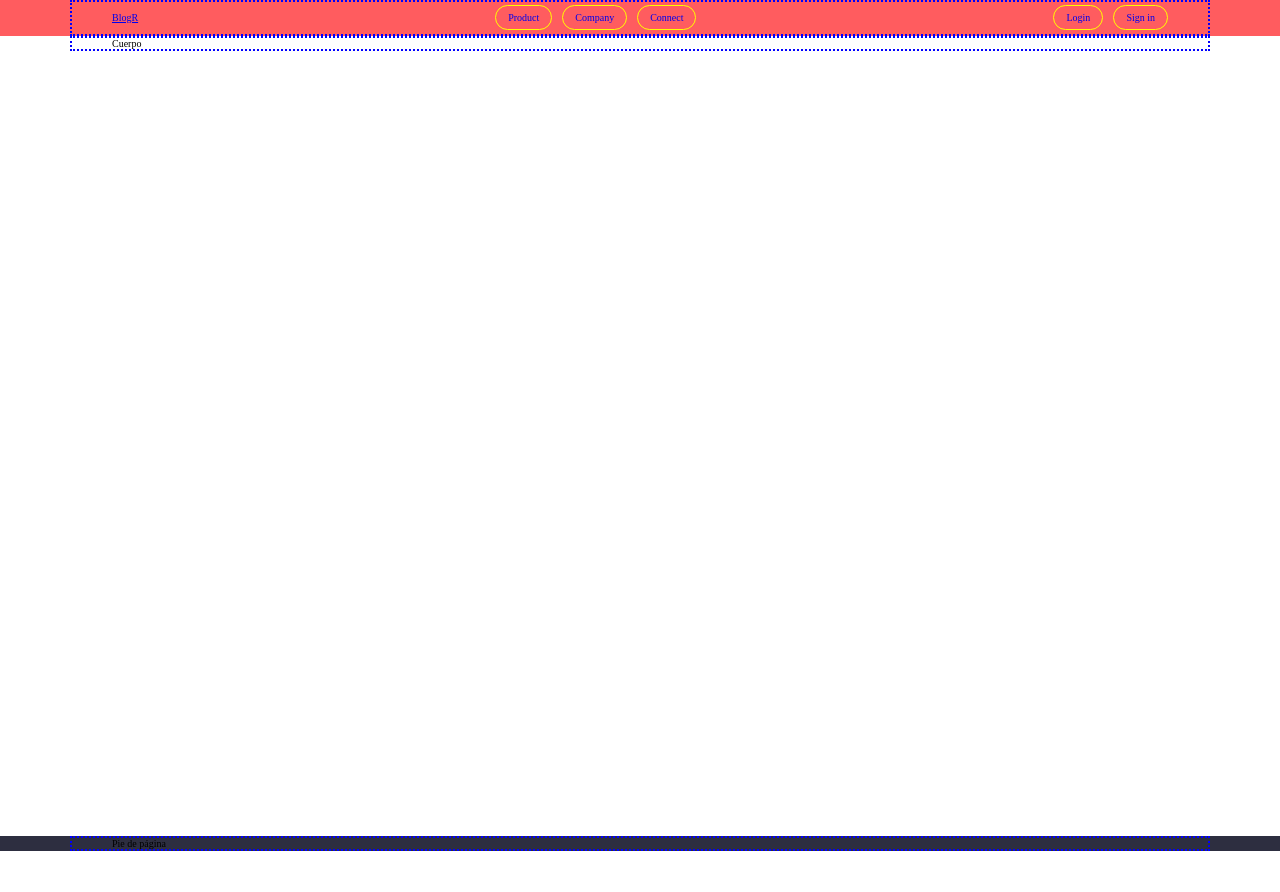
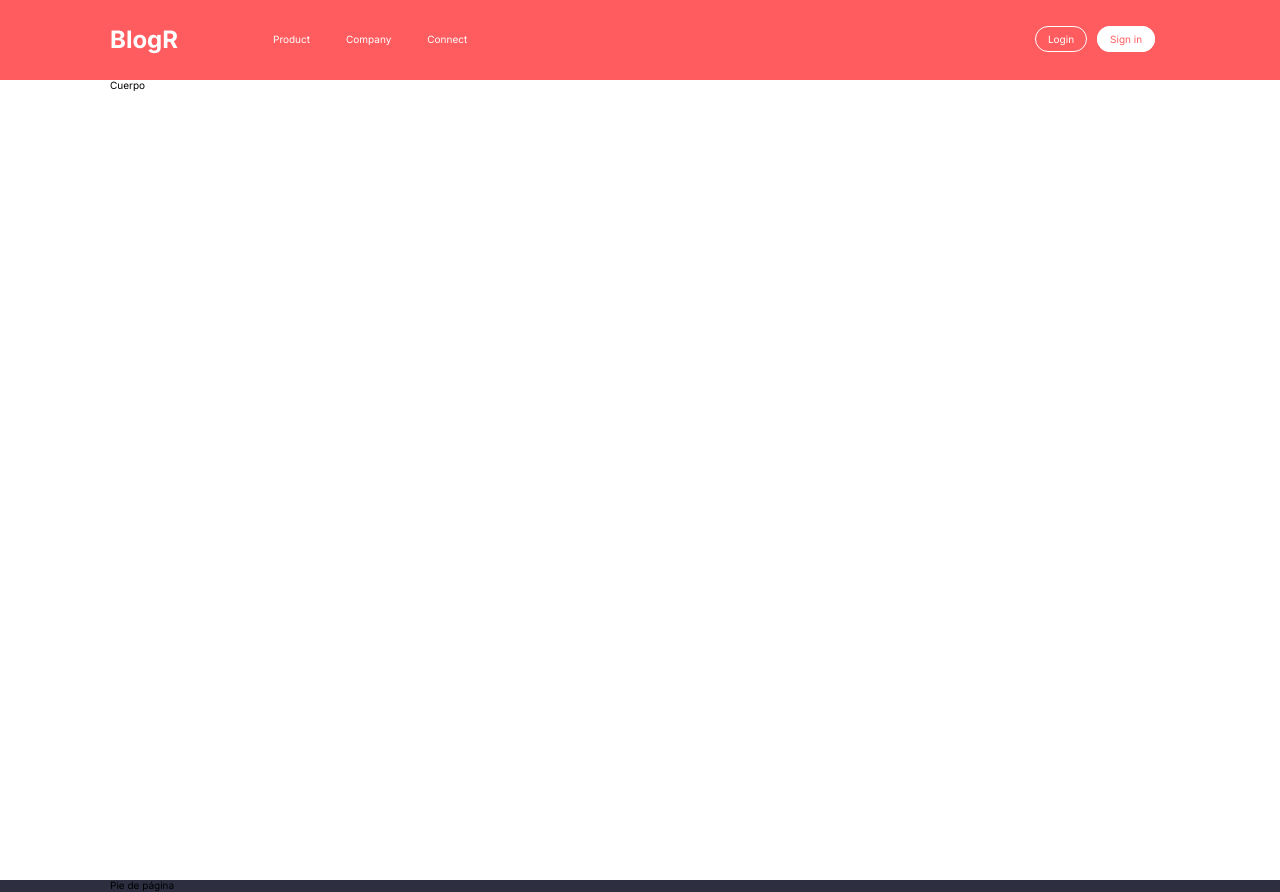
Before and after one commit to diegoamunoz/blogr-rws, a plain HTML site: page index.html in a window 1280 px wide. Before the commit the page ends 851 px from the top, so only its background shows below. Drawn offline with Linux system fonts and the light colour scheme; a web font is replaced by a local one.

Commit message:
se ajustan estilos del navbar, login, se quitan líneas guía y se continúa acomodando el menú a mobile

```diff
--- a/css/index.css
+++ b/css/index.css
@@ -1,3 +1,5 @@
+@import url('https://fonts.googleapis.com/css2?family=DM+Serif+Text:ital@0;1&family=Inter:ital,opsz,wght@0,14..32,100..900;1,14..32,100..900&display=swap');
+
 :root {
     /**colors*/
     --SunsetOrange: #ff5c5f ;
@@ -21,6 +23,7 @@ html {
 body {
     font-size: 1.4 rem;
     /** 14px; */
+    font-family: "Inter", sans-serif;
 }
 
 .main-container {
@@ -39,13 +42,27 @@ body {
     display: flex;
     justify-content: space-between;
     align-items: center;
+    max-height: 8rem ;
+    height: 8rem;
+
 }
 
+.logo-site {
+    text-decoration: none;
+    color: white;
+    font-size: 2.4rem;
+    font-weight: bold;
+}
 .navbar__center {
     display: flex;
     justify-content: space-between;
     align-items: center;
     gap: 1rem;
+}
+
+.icon-hamburguer {
+    color: white;
+    font-size: 2.4rem;
 }
 
 .navbar__right {
@@ -77,6 +94,22 @@ body {
     text-decoration: none;
 }
 
+.btn-primary {
+    background: white;
+    border: 1px solid white;
+    color: #ff5c5f;
+}
+
+.btn-outline-primary {
+    border: 1px solid white;
+    color: white;
+}
+
+.btn-secondary {
+    border: 1px solid transparent;
+    color: white;
+}
+
 /**Main*/
 .main {
     flex-grow: 1;
@@ -105,14 +138,14 @@ Desktop first
 3. Las condiciones del media query deben atacar el ancho maximo (max-width)*/
 
 .container {
-    border: 2px dotted blue;
+    /* border: 2px dotted blue; */
     max-width: 96vw;
     margin: 0 auto;
     box-sizing: border-box;
     padding: 0 8 px;
 }
 .container-fluid {
-    border: 2px dotted orange;
+    /* border: 2px dotted orange; */
     max-width: 100vh;
     margin: 0 auto;
     box-sizing: border-box;
@@ -132,8 +165,15 @@ Desktop first
         max-width: 72rem;
         padding: 0 2.4rem;
     }
+    .navbar__left {
+        flex-basis: 15rem;
+    }
+    .navbar__center {
+        flex-grow: 1;
+    }
     .navbar__right {
         display: block;
+        flex-basis: 15rem;
     }
     .menu-main {
     list-style: none;
--- a/index.html
+++ b/index.html
@@ -4,6 +4,9 @@
     <meta charset="UTF-8">
     <meta name="viewport" content="width=device-width, initial-scale=1.0">
     <title>Blog r</title>
+    <link rel="preconnect" href="https://fonts.googleapis.com">
+<link rel="preconnect" href="https://fonts.gstatic.com" crossorigin>
+<link href="https://fonts.googleapis.com/css2?family=DM+Serif+Text:ital@0;1&family=Inter:ital,opsz,wght@0,14..32,100..900;1,14..32,100..900&display=swap" rel="stylesheet">
     <link rel="stylesheet" href="https://cdnjs.cloudflare.com/ajax/libs/font-awesome/6.7.2/css/all.min.css" integrity="sha512-Evv84Mr4kqVGRNSgIGL/F/aIDqQb7xQ2vcrdIwxfjThSH8CSR7PBEakCr51Ck+w+/U6swU2Im1vVX0SVk9ABhg==" crossorigin="anonymous" referrerpolicy="no-referrer" />
     <link rel="stylesheet" href="./css/normalize.css">
     <link rel="stylesheet" href="./css/index.css">
@@ -13,25 +16,25 @@
         <header class="header">
             <div class="container">
                 <nav class="navbar">
-                    <div class="navbar__left"><a href="#">BlogR</a></div>
+                    <div class="navbar__left"><a class="logo-site" href="#">BlogR</a></div>
                     <div class="navbar__center">
                         <ul class="menu-main">
                             <li class="menu-item item item-1">
-                            <a class="menu-link link link-1 btn" href="#">Product</a></li>
+                            <a class="menu-link link link-1 btn btn-secondary" href="#">Product</a></li>
                             <li class="menu-item item item-2">
-                                <a class="menu-link link link-2 btn" href="#">Company</a></li>
+                                <a class="menu-link link link-2 btn btn-secondary" href="#">Company</a></li>
                             <li class="menu-item item item-3">
-                                <a class="menu-link link link-3 btn" href="#">Connect</a></li>
+                                <a class="menu-link link link-3 btn btn-secondary" href="#">Connect</a></li>
                         </ul>
                         <i class="fa-solid fa-bars icon-hamburguer"></i>
                     </div>
                     <div class="navbar__right"> <ul class="menu-authentication">
                         <li class="menu-item item item-1">
-                        <a class="menu_link link link-1 btn" href="#">Login</a></li>
+                        <a class="menu_link link link-1 btn btn-outline-primary" href="#">Login</a></li>
                         <li class="menu-item item item-2">
-                        <a class="menu_link link link-2 btn" href="#">Sign in</a></li>
+                        <a class="menu_link link link-2 btn btn-primary" href="#">Sign in</a></li>
                         <li class="menu-item item item-3">
-                        <a class="menu_link link link-3 btn" href="#">Sign out</a></li>
+                        <a class="menu_link link link-3 btn btn-outline-primary" href="#">Sign out</a></li>
                     </ul> </div>
                 </nav>
             </div>
```
